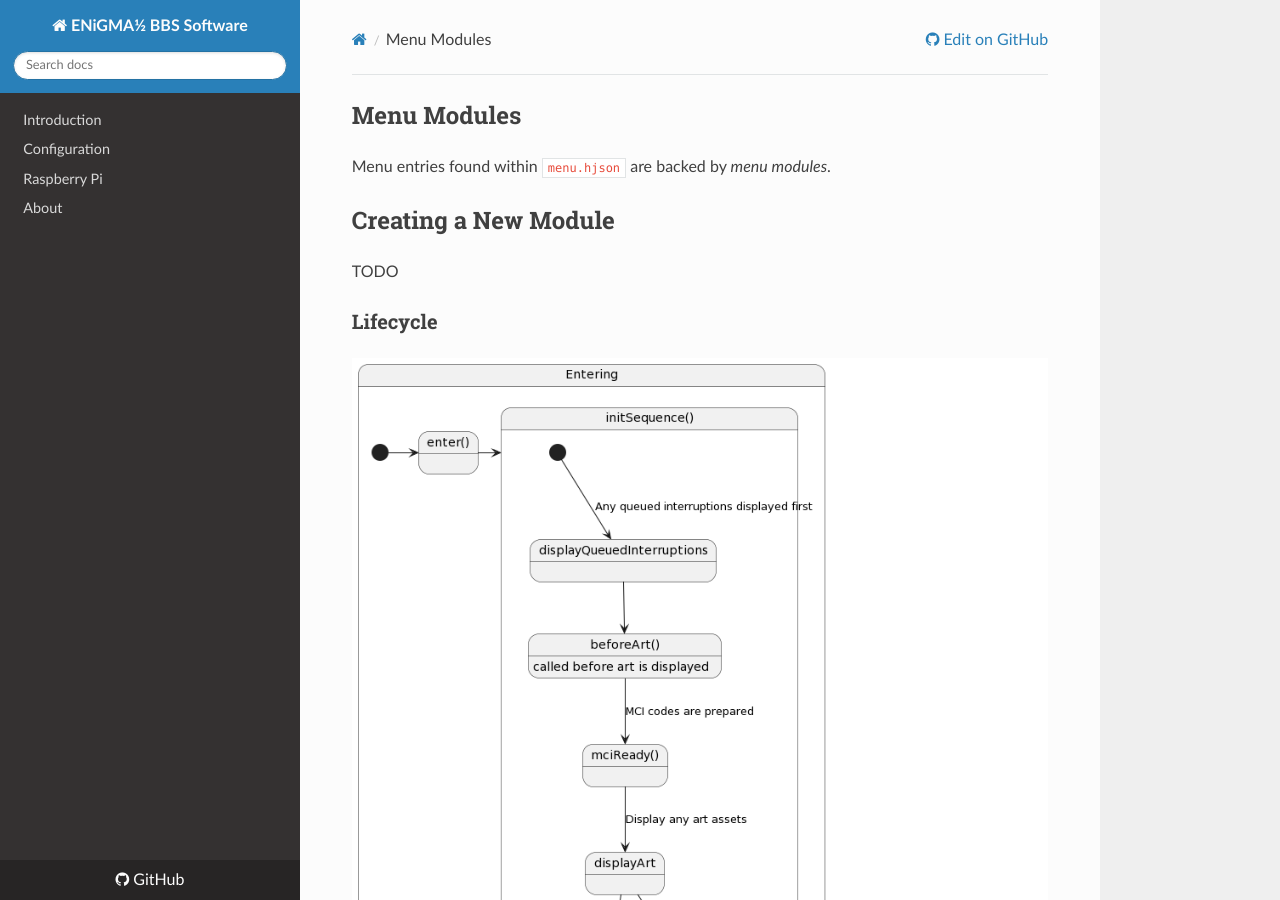
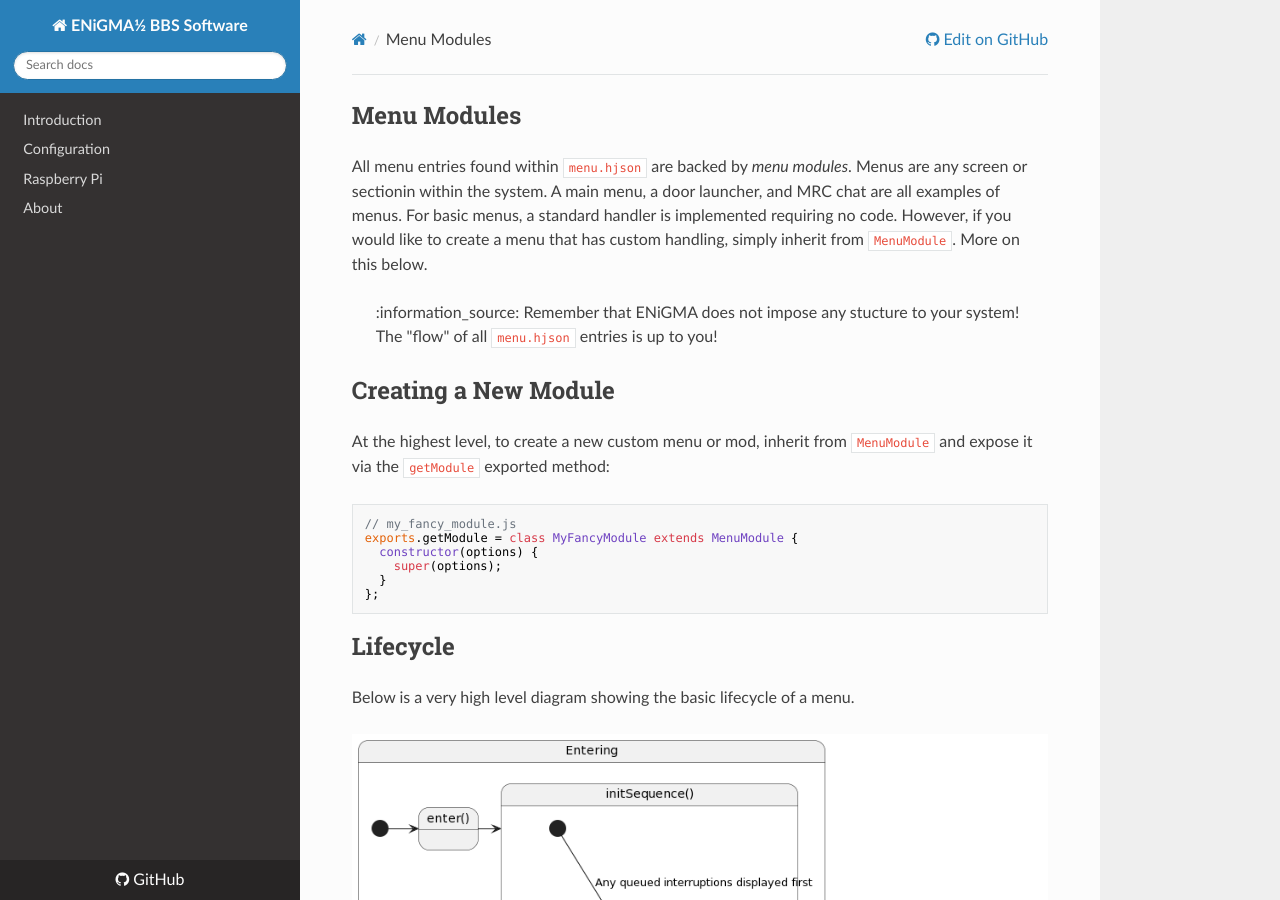
Before and after one commit to NuSkooler/enigma-bbs, an MkDocs documentation site: the page built from docs/_docs/modding/menu-modules.md, in a window 1280 px wide and 900 px high. Built offline with MkDocs 1.6.1, drawn with Linux system fonts in a browser that asks for light colours; nearby versions of some CDN libraries; old or Windows-style settings are respelled for this version of MkDocs; some of the changed text lies outside the part shown.

Commit message:
Update MenuModule docs slightly

````diff
--- a/docs/_docs/modding/menu-modules.md
+++ b/docs/_docs/modding/menu-modules.md
@@ -3,10 +3,45 @@ layout: page
 title: Menu Modules
 ---
 ## Menu Modules
-Menu entries found within `menu.hjson` are backed by *menu modules*.
+All menu entries found within `menu.hjson` are backed by *menu modules*. Menus are any screen or sectionin within the system. A main menu, a door launcher, and MRC chat are all examples of menus. For basic menus, a standard handler is implemented requiring no code. However, if you would like to create a menu that has custom handling, simply inherit from `MenuModule`. More on this below.
+
+> :information_source: Remember that ENiGMA does not impose any stucture to your system! The "flow" of all `menu.hjson` entries is up to you!
 
 ## Creating a New Module
-TODO
+At the highest level, to create a new custom menu or mod, inherit from `MenuModule` and expose it via the `getModule` exported method:
 
-### Lifecycle
+```javascript
+// my_fancy_module.js
+exports.getModule = class MyFancyModule extends MenuModule {
+  constructor(options) {
+    super(options);
+  }
+};
+```
+
+## Lifecycle
+Below is a very high level diagram showing the basic lifecycle of a menu.
+
 ![Basic Menu Lifecycle](../../assets/images/basic_menu_lifecycle.png)
+
+Methods indicated above with `()` in their name such as `enter()` are overridable when inheriting form `MenuModule`.
+
+## MenuModule Helper Methods
+Many helper methods exist and are available to code inheriting from `MenuModule`. Below are some examples. Poke around at [menu_module.js](../../../core/menu_module.js) to discover more!
+
+* `displayAsset()`
+* `prepViewController()`
+* `prepViewControllerWithArt()`
+* `promptForInput()`
+* `displayArtAndPrepViewController()`
+* `setViewText()`
+* `getView()`
+* `updateCustomViewTextsWithFilter()`
+* `refreshPredefinedMciViewsByCode()`
+* `validateMCIByViewIds()`
+* `validateConfigFields()`
+* `getDateFormat()`
+* `getTimeFormat()`
+* `getDateTimeFormat()`
+
+> :information_source: Search the code for the above methods to see how they are used in the base system!
````
Also changed, not shown: 1 other file.
